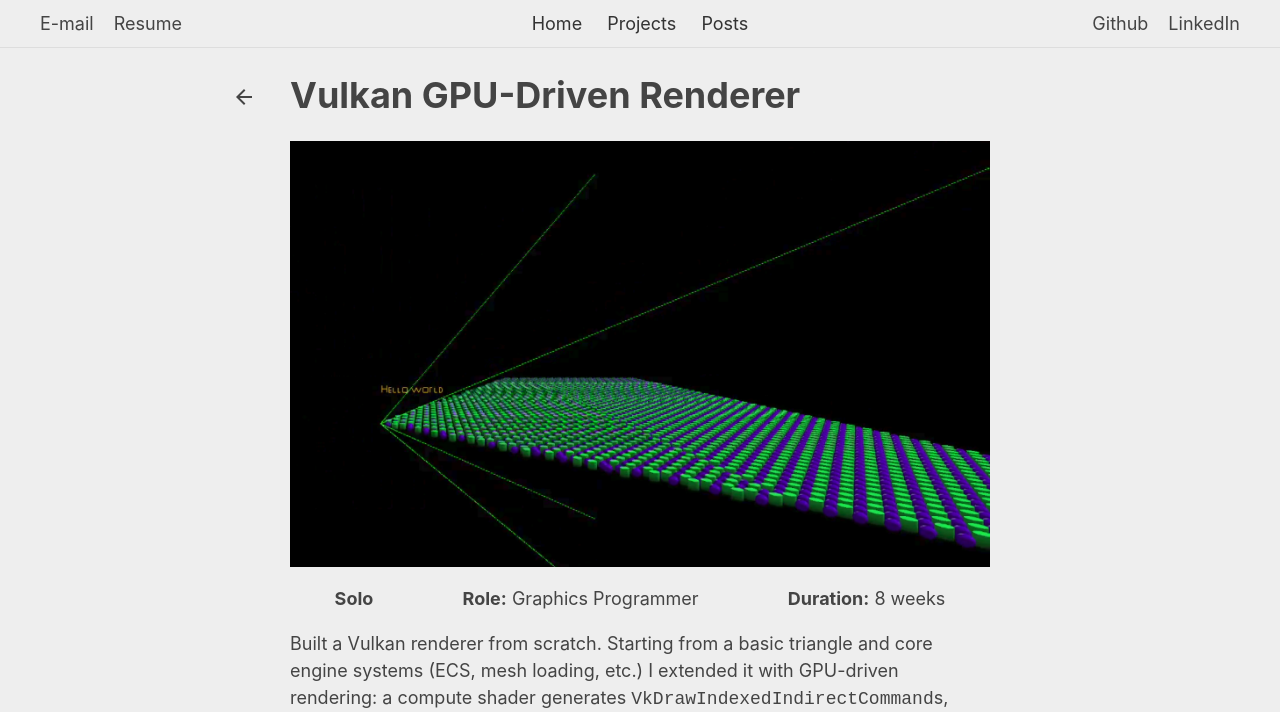
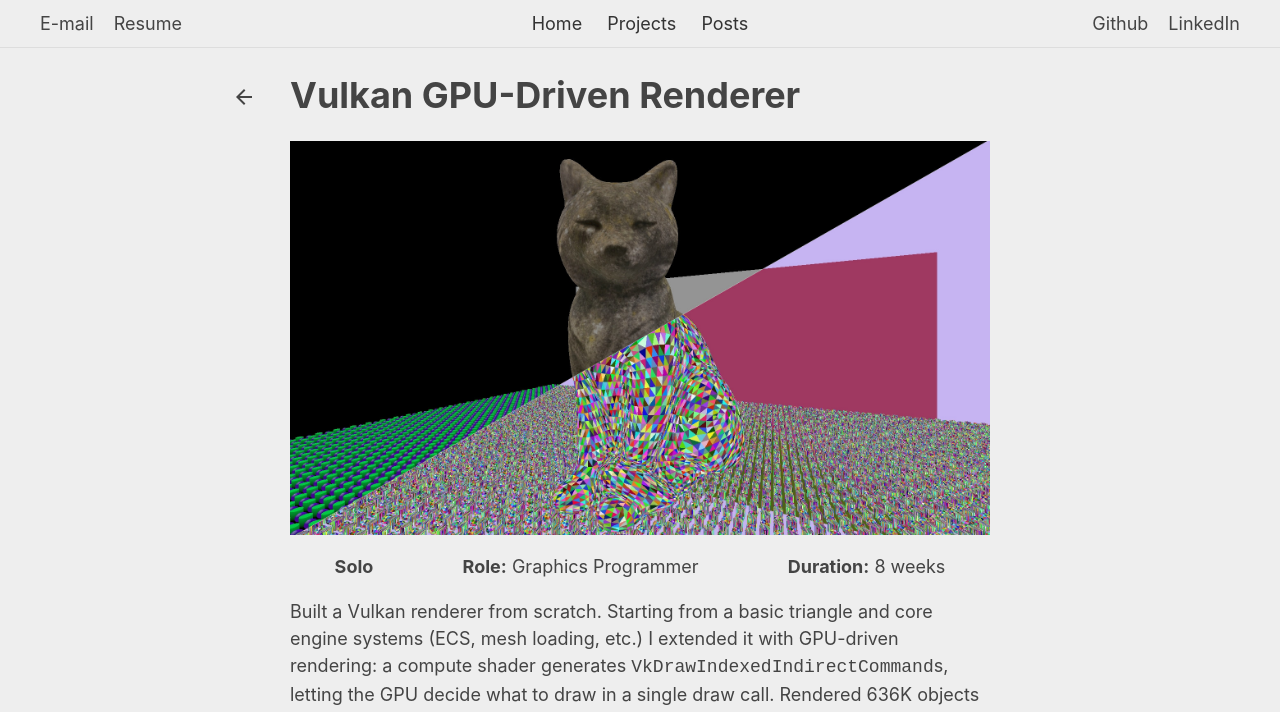
Before and after one commit to bakjedev/bakjedev.github.io, a Jekyll site: the page built from _projects/gpudriven.md, in a window 1280 px wide and 1269 px high. Shown: the top 712 px of the window. Built offline with Jekyll 4.4.1, drawn with Linux system fonts in a browser that asks for light colours.

Commit message:
Add new gpu driven images

```diff
--- a/_projects/gpudriven.md
+++ b/_projects/gpudriven.md
@@ -1,11 +1,11 @@
 ---
 title: "Vulkan GPU-Driven Renderer"
-image: "assets/images/gpu_driven/frustum_cull_thumbnail.png"
+image: "assets/images/gpu_driven/mixed_thumbnail.jpg"
 pinned: true
 priority: 2
 ---
 
-![frustum](/assets/images/gpu_driven/frustum_cull.png)
+![frustum](/assets/images/gpu_driven/mixed.jpg)
 
 - **Solo**
 - **Role:** Graphics Programmer
```
Also changed, not shown: assets/images/gpu_driven/mixed.jpg (added), assets/images/gpu_driven/mixed_thumbnail.jpg (added).
